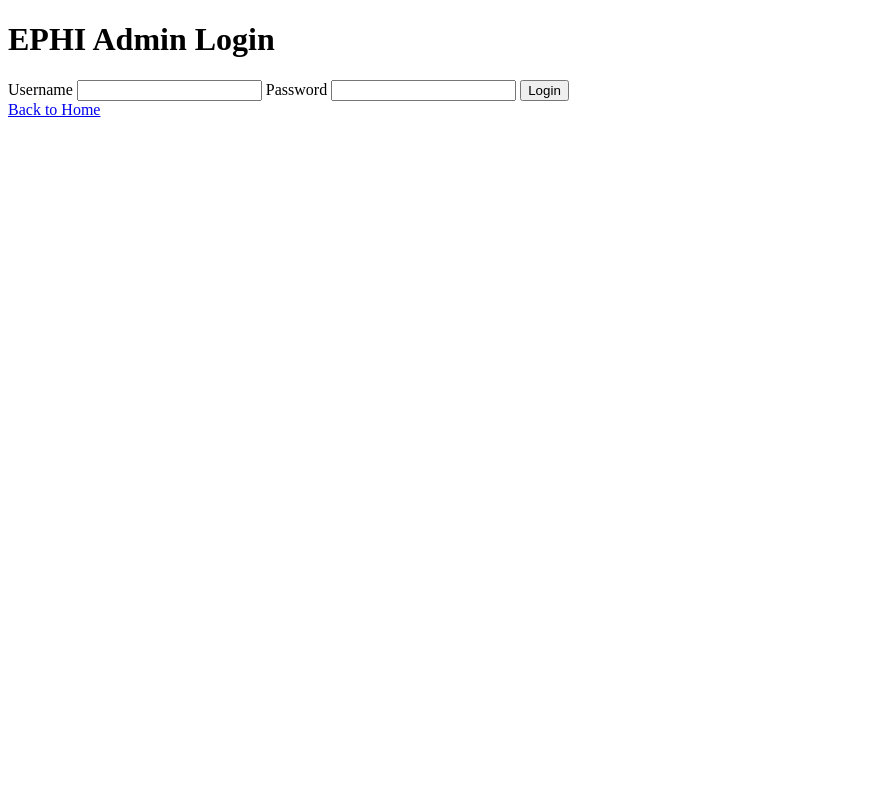
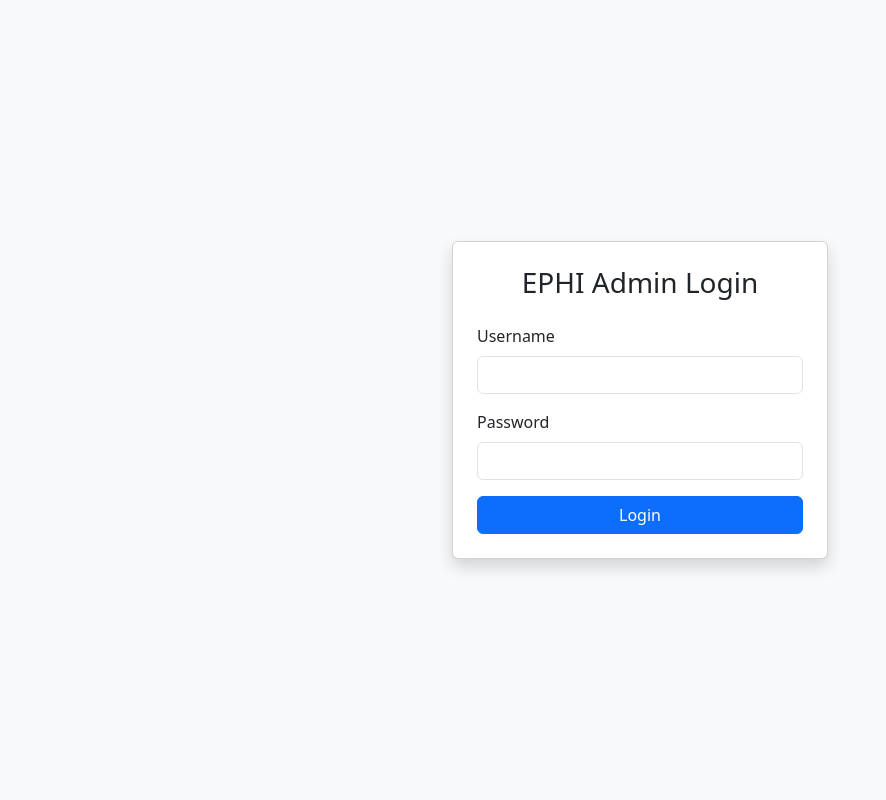
Before and after one commit to muslime63/ephi-certificate-portal-demo, a Flask app: page /login in a window 1280 px wide. Shown: the whole page, without its empty margins (0-886 px from the left). Run offline with Flask 3, Linux system fonts and the light colour scheme.

Commit message:
Revamp login.html with Bootstrap styling
Updated the login page layout and styling using Bootstrap.

```diff
--- a/templates/login.html
+++ b/templates/login.html
@@ -2,28 +2,34 @@
 <html lang="en">
 <head>
     <meta charset="UTF-8">
-  <meta name="viewport" content="width=device-width, initial-scale=1">
     <title>EPHI Admin Login</title>
+    <link href="https://cdn.jsdelivr.net/npm/bootstrap@5.3.0/dist/css/bootstrap.min.css" rel="stylesheet">
 </head>
-<body>
-  <h1>EPHI Admin Login</h1>
-
+<body class="bg-light d-flex align-items-center vh-100">
+<div class="container" style="max-width: 400px;">
+    <div class="card shadow">
+        <div class="card-body p-4">
+            <h3 class="card-title text-center mb-4">EPHI Admin Login</h3>
             {% with messages = get_flashed_messages(with_categories=true) %}
+              {% if messages %}
                 {% for category, message in messages %}
-      <p style="color:red;">{{ message }}</p>
+                  <div class="alert alert-{{ category }}">{{ message }}</div>
                 {% endfor %}
+              {% endif %}
             {% endwith %}
-
-  <form method="POST" action="/login">
-    <label>Username</label>
-    <input type="text" name="username" required>
-
-    <label>Password</label>
-    <input type="password" name="password" required>
-
-    <button type="submit">Login</button>
+            <form method="POST">
+                <div class="mb-3">
+                    <label class="form-label">Username</label>
+                    <input type="text" name="username" class="form-control" required>
+                </div>
+                <div class="mb-3">
+                    <label class="form-label">Password</label>
+                    <input type="password" name="password" class="form-control" required>
+                </div>
+                <button type="submit" class="btn btn-primary w-100">Login</button>
             </form>
-
-  <a href="/">Back to Home</a>
+        </div>
+    </div>
+</div>
 </body>
 </html>
```
Lines whose indentation alone changed are shown as unchanged.
